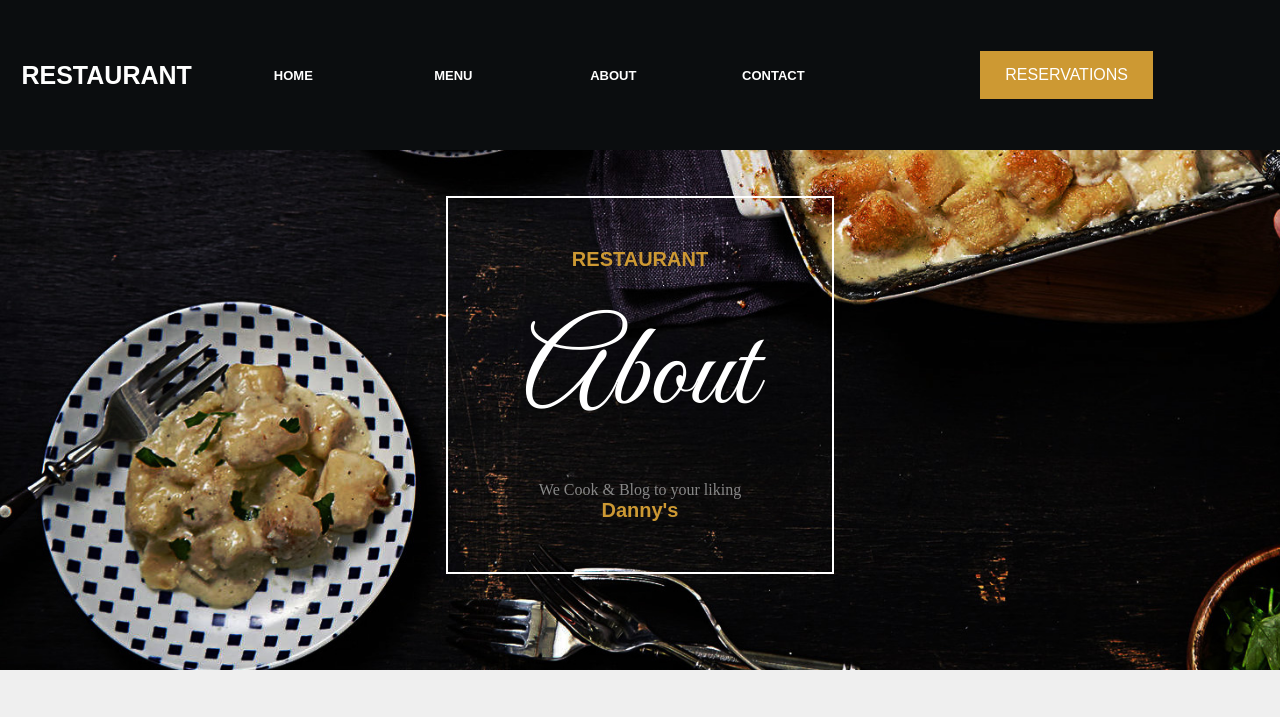
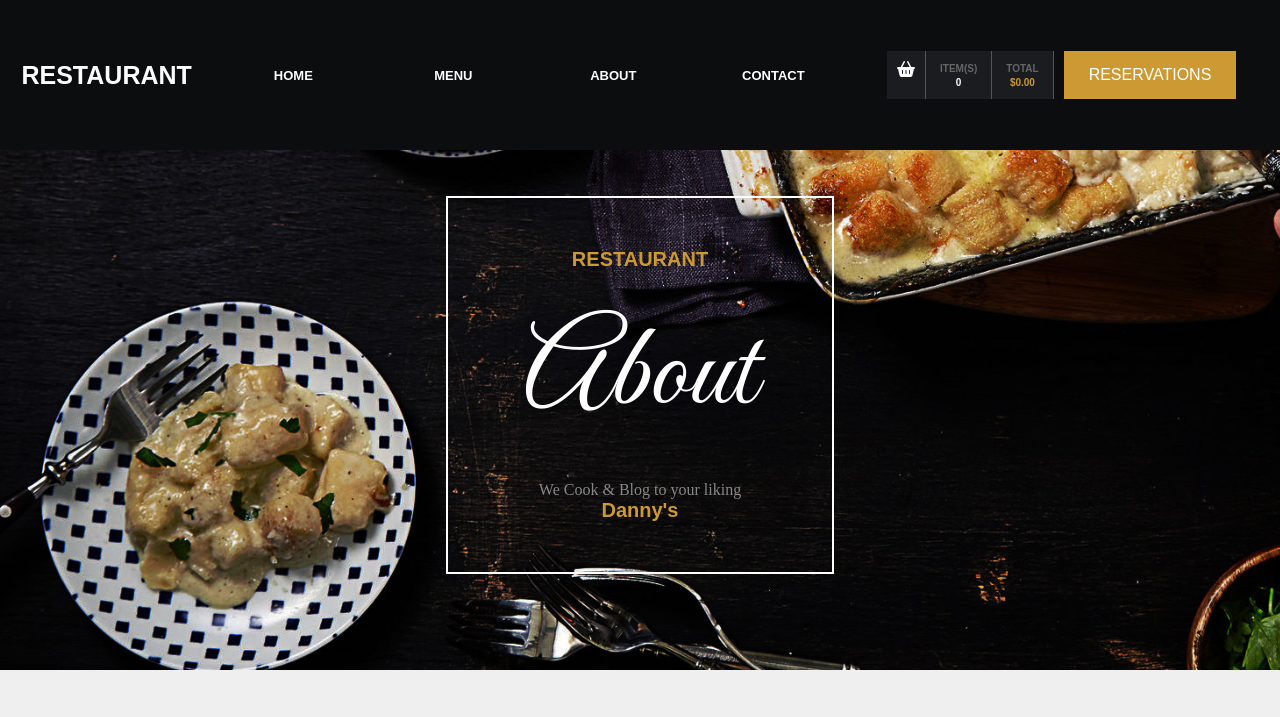
Before and after one commit to OdongAlican/restaurant-page, a website built with webpack: page dist/about.html in a window 1280 px wide. Shown: the top 717 px of the page. Built offline with nearby package versions, Linux system fonts and the light colour scheme.

Commit message:
update nav-bar

```diff
--- a/dist/about.html
+++ b/dist/about.html
@@ -41,6 +41,19 @@
                     </div>
                 </div>
                 <div class="reservations">
+                    <div class="reservation-inner reservation-inner-item">
+                        <div class="icon-section">
+                            <i class="fas fa-shopping-basket"></i>
+                        </div>
+                        <div class="item-section">
+                            <p><small>ITEM(S)</small></p>
+                            <p><small class="small-one">0</small></p>
+                        </div>
+                        <div class="total-section">
+                            <p><small>TOTAL</small></p>
+                            <p class="small-two"><small>$0.00</small></p>
+                        </div>
+                    </div>
                     <div class="reservation-inner">
                         RESERVATIONS
                     </div>
--- a/dist/style.css
+++ b/dist/style.css
@@ -67,6 +67,40 @@
 .reservation-inner {
     background-color: #CD9933;
     padding: 15px 25px;
+    margin-right: 10px;
+}
+
+.reservation-inner-item {
+    display: flex;
+    padding: 0px;
+    text-align: center;
+    background-color: #1A1C20;
+}
+
+.reservation-inner-item div {
+    border-right: 0.1px solid #555;
+    padding: 10px 10px;
+}
+
+.reservation-inner-item p {
+    font-size: 12px;
+    font-weight: bold;
+    margin: 0 4px;
+    color: #666;
+}
+
+.total-section .small-two {
+    color: #CC9933;
+}
+
+.item-section .small-one {
+    color: #fff;
+}
+
+.reservation-inner-item div {
+    display: flex;
+    flex-direction: column;
+
 }
 
 .restaurant-details {
```
Also changed, not shown: dist/contact.html (+13 -0 lines), dist/index.html (+13 -0 lines), dist/menu.html (+13 -0 lines).
